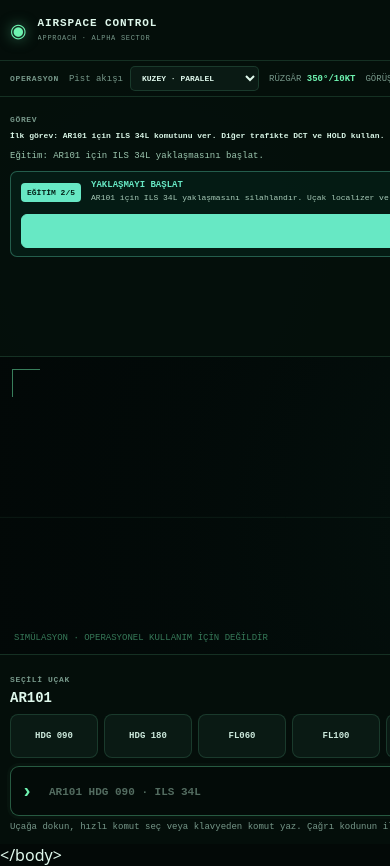
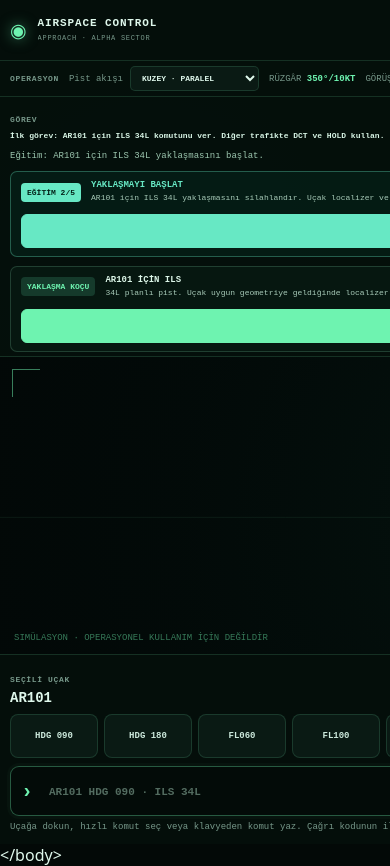
Before and after one commit to bugrabilim/atc, a React (Vite) app: page / in a window 390 px wide. Shown: the top 866 px of the page. Built offline with nearby package versions, Linux system fonts and the light colour scheme.

Commit message:
feat: add contextual controller coach

```diff
--- /dev/null
+++ b/src/engine/controllerCoach.ts
@@ -0,0 +1,149 @@
+import { arrivalAdvice } from './arrivalAdvisor';
+import { landingClearanceStatus } from './simulation';
+import type { GameState, RadarWorld } from './types';
+
+export interface CoachAdvice {
+  tone: 'info' | 'warning' | 'danger' | 'success';
+  label: string;
+  title: string;
+  message: string;
+  callsign?: string;
+  command?: string;
+}
+
+function flightLevel(altitude: number) {
+  return `FL${String(Math.max(10, Math.round(altitude / 100))).padStart(3, '0')}`;
+}
+
+/**
+ * Gives one prioritised, contextual next action. It deliberately avoids inventing
+ * clearances when the simulator has not confirmed that they are safe.
+ */
+export function controllerCoach(state: GameState, world: RadarWorld): CoachAdvice {
+  const loss = state.conflicts.find((item) => item.severity === 'loss');
+  if (loss) {
+    return {
+      tone: 'danger',
+      label: 'EMNİYET ÖNCE',
+      title: 'AYIRMA KAYBI VAR',
+      message: `${loss.pair.join(' / ')} arasında ${loss.horizontalNm.toFixed(1)} NM ve ${Math.round(loss.verticalFt)} ft. Birini heading veya irtifa ile hemen ayır.`,
+    };
+  }
+
+  const predicted = state.conflicts.find((item) => item.predicted);
+  if (predicted?.predicted) {
+    return {
+      tone: 'warning',
+      label: 'ÖNGÖRÜ',
+      title: 'YAKLAŞAN AYIRMA UYARISI',
+      message: `${predicted.pair.join(' / ')} yaklaşık ${Math.ceil(predicted.predicted.timeSeconds)} sn içinde ${predicted.predicted.horizontalNm.toFixed(1)} NM'a düşebilir. Şimdi heading, irtifa veya hız ver.`,
+    };
+  }
+
+  const pending = state.pendingInstructions.find((item) => item.command.callsign === state.selectedCallsign) ?? state.pendingInstructions[0];
+  if (pending) {
+    return {
+      tone: 'info',
+      label: 'PİLOT READBACK',
+      title: `${pending.command.callsign} TALİMATI ALIYOR`,
+      message: `${pending.normalized} kısa süre içinde uygulanacak. Aynı uçağa çelişen yeni komut vermeden sonucu izle.`,
+      callsign: pending.command.callsign,
+    };
+  }
+
+  const priority = state.aircraft.find((item) => item.priority && !item.priority.alertRaised);
+  if (priority) {
+    const remaining = Math.max(0, Math.ceil((priority.priority?.deadlineAt ?? state.elapsedSeconds) - state.elapsedSeconds));
+    if (!priority.approach && priority.assignedRunway) {
+      return {
+        tone: 'warning',
+        label: 'ÖNCELİKLİ TRAFİK',
+        title: `${priority.callsign} İNİŞ SIRASINA AL`,
+        message: `${priority.priority?.kind === 'minimumFuel' ? 'Minimum yakıt' : 'Tıbbi uçuş'} · ${remaining} sn kaldı. Uygun ILS yaklaşmasını başlat.`,
+        callsign: priority.callsign,
+        command: `ILS ${priority.assignedRunway}`,
+      };
+    }
+    if (priority.approach?.status === 'captured' && !priority.approach.landingCleared) {
+      const clearance = landingClearanceStatus(state, priority.callsign, world);
+      return {
+        tone: clearance.ok ? 'warning' : 'info',
+        label: 'ÖNCELİKLİ TRAFİK',
+        title: clearance.ok ? `${priority.callsign} İNİŞE HAZIR` : `${priority.callsign} FİNALDE BEKLİYOR`,
+        message: clearance.ok ? `${remaining} sn kaldı. Pist serbest; iniş izni verebilirsin.` : clearance.message,
+        callsign: priority.callsign,
+        command: clearance.ok ? 'LAND' : undefined,
+      };
+    }
+    return {
+      tone: 'warning',
+      label: 'ÖNCELİKLİ TRAFİK',
+      title: `${priority.callsign} ÖNCELİKLİ`,
+      message: `${priority.priority?.kind === 'minimumFuel' ? 'Minimum yakıt' : 'Tıbbi uçuş'} · ${remaining} sn kaldı. Trafik aralığını koruyarak yaklaşmasını tamamlat.`,
+      callsign: priority.callsign,
+    };
+  }
+
+  const selected = state.aircraft.find((item) => item.callsign === state.selectedCallsign);
+  if (selected?.phase === 'arrival') {
+    const arrival = arrivalAdvice(state.aircraft, world).get(selected.callsign);
+    if (!selected.approach && arrival?.shouldDescend) {
+      return {
+        tone: 'info',
+        label: 'YAKLAŞMA KOÇU',
+        title: `${selected.callsign} İÇİN ALÇALMA`,
+        message: `${arrival.runwayId} pistinde sıra ${arrival.sequence}. Yaklaşma profiline girmek için ${flightLevel(arrival.recommendedAltitude)} öneriliyor.`,
+        callsign: selected.callsign,
+        command: flightLevel(arrival.recommendedAltitude),
+      };
+    }
+    if (!selected.approach && selected.assignedRunway) {
+      return {
+        tone: 'info',
+        label: 'YAKLAŞMA KOÇU',
+        title: `${selected.callsign} İÇİN ILS`,
+        message: `${selected.assignedRunway} planlı pist. Uçak uygun geometriye geldiğinde localizer ve glideslope'u kendisi yakalayacak.`,
+        callsign: selected.callsign,
+        command: `ILS ${selected.assignedRunway}`,
+      };
+    }
+    if (selected.approach?.status === 'armed') {
+      return {
+        tone: 'info',
+        label: 'YAKLAŞMA KOÇU',
+        title: `${selected.callsign} CAPTURE'A GİDİYOR`,
+        message: `ILS ${selected.approach.runwayId} silahlı. Uçak yeşil final çizgisine oturana kadar heading, hız ve irtifayı izle.`,
+        callsign: selected.callsign,
+      };
+    }
+    if (selected.approach?.status === 'captured' && !selected.approach.landingCleared) {
+      const clearance = landingClearanceStatus(state, selected.callsign, world);
+      return {
+        tone: clearance.ok ? 'success' : 'info',
+        label: 'YAKLAŞMA KOÇU',
+        title: clearance.ok ? `${selected.callsign} İNİŞE HAZIR` : `${selected.callsign} FİNALDE`,
+        message: clearance.ok ? `${selected.approach.runwayId} serbest. Final aralığı emniyetli; iniş izni ver.` : clearance.message,
+        callsign: selected.callsign,
+        command: clearance.ok ? 'LAND' : undefined,
+      };
+    }
+  }
+
+  if (selected?.phase === 'departure' && !selected.handoffCleared) {
+    return {
+      tone: 'info',
+      label: 'KALKIŞ KOÇU',
+      title: `${selected.callsign} İÇİN HANDOFF'U UNUTMA`,
+      message: 'Uçak sektör sınırına yaklaşırken HANDOFF ver. Koordinasyonsuz çıkış puan ve emniyet kaybına yol açar.',
+      callsign: selected.callsign,
+      command: 'HANDOFF',
+    };
+  }
+
+  return {
+    tone: 'info',
+    label: 'KONTROLÖR KOÇU',
+    title: 'SONRAKİ UÇAĞI SEÇ',
+    message: 'Bir uçuş şeridine veya radar etiketine dokun. Koç, seçili uçak için en güvenli sıradaki işi gösterecek.',
+  };
+}
--- a/src/ui/App.tsx
+++ b/src/ui/App.tsx
@@ -11,6 +11,7 @@ import { FlightStripList } from './FlightStripList';
 import { MissionPanel } from './MissionPanel';
 import { RadarScope } from './RadarScope';
 import { buildDebrief, trainingGuide, type TrainingGuide } from '../engine/progression';
+import { controllerCoach, type CoachAdvice } from '../engine/controllerCoach';
 import { restoreSession, serializeSession, type SavedSession } from '../engine/session';
 
 interface CareerStats {
@@ -169,6 +170,11 @@ export function App() {
     if (!guide.callsign || !guide.command) return;
     if (issueCommand(`${guide.callsign} ${guide.command}`)) setCommand('');
   }, [issueCommand]);
+  const coach = controllerCoach(state, activeWorld);
+  const submitCoachCommand = useCallback((advice: CoachAdvice) => {
+    if (!advice.callsign || !advice.command) return;
+    if (issueCommand(`${advice.callsign} ${advice.command}`)) setCommand('');
+  }, [issueCommand]);
 
   const togglePause = () => setState((current) => ({ ...current, paused: !current.paused }));
   const cycleSpeed = () => setState((current) => ({ ...current, timeScale: current.timeScale === 1 ? 2 : current.timeScale === 2 ? 4 : 1 }));
@@ -262,6 +268,8 @@ export function App() {
           pendingInstructionCount={state.pendingInstructions.length}
           tutorial={tutorial}
           onTutorialCommand={submitTutorialCommand}
+          coach={coach}
+          onCoachCommand={submitCoachCommand}
         />
       </div>
 
--- a/src/ui/MissionPanel.tsx
+++ b/src/ui/MissionPanel.tsx
@@ -1,5 +1,6 @@
 import type { Aircraft, GameEvent } from '../engine/types';
 import { controllerRank, nextMission, type TrainingGuide } from '../engine/progression';
+import type { CoachAdvice } from '../engine/controllerCoach';
 
 interface MissionPanelProps {
   aircraft: Aircraft[];
@@ -17,9 +18,11 @@ interface MissionPanelProps {
   pendingInstructionCount: number;
   tutorial: TrainingGuide | null;
   onTutorialCommand: (guide: TrainingGuide) => void;
+  coach: CoachAdvice;
+  onCoachCommand: (advice: CoachAdvice) => void;
 }
 
-export function MissionPanel({ aircraft, score, landed, handoffs, trafficLevel, bestScore, bestLandings, trainingCallsign, trainingRunway, priorityTraffic, events, activeFlowLabel, pendingInstructionCount, tutorial, onTutorialCommand }: MissionPanelProps) {
+export function MissionPanel({ aircraft, score, landed, handoffs, trafficLevel, bestScore, bestLandings, trainingCallsign, trainingRunway, priorityTraffic, events, activeFlowLabel, pendingInstructionCount, tutorial, onTutorialCommand, coach, onCoachCommand }: MissionPanelProps) {
   const trainingAircraft = aircraft.find((item) => item.callsign === trainingCallsign);
   const approachCaptured = trainingAircraft?.approach?.status === 'captured';
   const landingCleared = trainingAircraft?.approach?.landingCleared;
@@ -59,6 +62,11 @@ export function MissionPanel({ aircraft, score, landed, handoffs, trafficLevel,
           {tutorial.command ? <button type="button" onClick={() => onTutorialCommand(tutorial)}>{tutorial.command} UYGULA</button> : null}
         </div>
       ) : null}
+      <div className={`coach-guide coach-guide--${coach.tone}`} aria-live="polite">
+        <span className="coach-guide__label">{coach.label}</span>
+        <div><strong>{coach.title}</strong><small>{coach.message}</small></div>
+        {coach.command ? <button type="button" onClick={() => onCoachCommand(coach)}>{coach.command} UYGULA</button> : null}
+      </div>
     </section>
   );
 }
--- a/src/ui/styles.css
+++ b/src/ui/styles.css
@@ -90,6 +90,23 @@ button { touch-action: manipulation; }
 .tutorial-guide strong { color: var(--cyan); font-size: 9px; }
 .tutorial-guide small { margin-top: 3px; color: #a8cbb9; font-size: 8px; line-height: 1.35; }
 .tutorial-guide button { min-height: 34px; padding: 0 10px; color: #04120c; border: 1px solid var(--cyan); border-radius: 6px; background: var(--cyan); font: 700 8px IBM Plex Mono, monospace; cursor: pointer; white-space: nowrap; }
+.coach-guide { grid-column: 1 / -1; display: grid; grid-template-columns: auto minmax(0, 1fr) auto; align-items: center; gap: 10px; padding: 8px 10px; border: 1px solid rgba(116, 191, 156, .24); border-radius: 7px; background: rgba(8, 28, 20, .68); }
+.coach-guide__label { padding: 5px 6px; border-radius: 4px; color: var(--green); background: var(--green-deep); font: 700 8px IBM Plex Mono, monospace; white-space: nowrap; }
+.coach-guide strong, .coach-guide small { display: block; font-family: IBM Plex Mono, monospace; }
+.coach-guide strong { color: #dcf6e8; font-size: 9px; }
+.coach-guide small { margin-top: 3px; color: #a8cbb9; font-size: 8px; line-height: 1.35; }
+.coach-guide button { min-height: 34px; padding: 0 10px; color: #04120c; border: 1px solid var(--green); border-radius: 6px; background: var(--green); font: 700 8px IBM Plex Mono, monospace; cursor: pointer; white-space: nowrap; }
+.coach-guide--warning { border-color: rgba(255, 182, 72, .46); background: rgba(59, 39, 8, .45); }
+.coach-guide--warning .coach-guide__label { color: #241301; background: var(--warn); }
+.coach-guide--warning strong { color: #ffdca0; }
+.coach-guide--warning button { border-color: var(--warn); background: var(--warn); }
+.coach-guide--danger { border-color: rgba(255, 93, 93, .65); background: rgba(63, 9, 9, .5); }
+.coach-guide--danger .coach-guide__label { color: #fff; background: var(--danger); }
+.coach-guide--danger strong { color: #ffafaf; }
+.coach-guide--success { border-color: rgba(103, 232, 196, .38); }
+.coach-guide--success .coach-guide__label { color: #032218; background: var(--cyan); }
+.coach-guide--success strong { color: var(--cyan); }
+.coach-guide--success button { border-color: var(--cyan); background: var(--cyan); }
 
 .workspace { min-height: 0; display: grid; grid-template-columns: minmax(0, 1fr) 260px; }
 .radar-frame { position: relative; min-height: 0; overflow: hidden; border-right: 1px solid var(--line); }
@@ -168,6 +185,8 @@ button { touch-action: manipulation; }
   .mission-event { grid-column: 1 / -1; text-align: left; white-space: nowrap; overflow: hidden; text-overflow: ellipsis; }
   .tutorial-guide { grid-template-columns: auto minmax(0, 1fr); }
   .tutorial-guide button { grid-column: 1 / -1; width: 100%; }
+  .coach-guide { grid-template-columns: auto minmax(0, 1fr); }
+  .coach-guide button { grid-column: 1 / -1; width: 100%; }
 }
 
 @media (max-width: 520px) {
```
Also changed, not shown: 1 other file (tests, documents, lock files or other folders).
